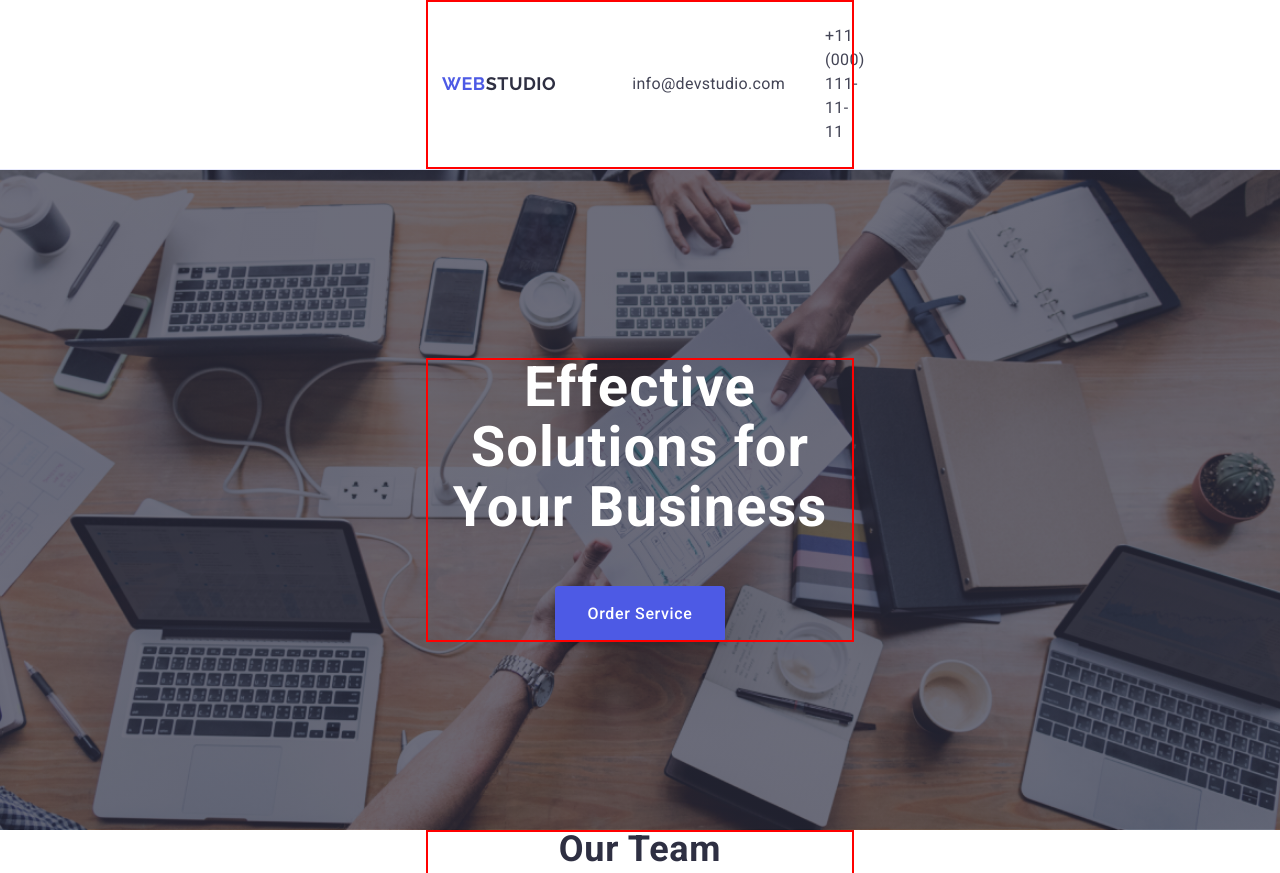
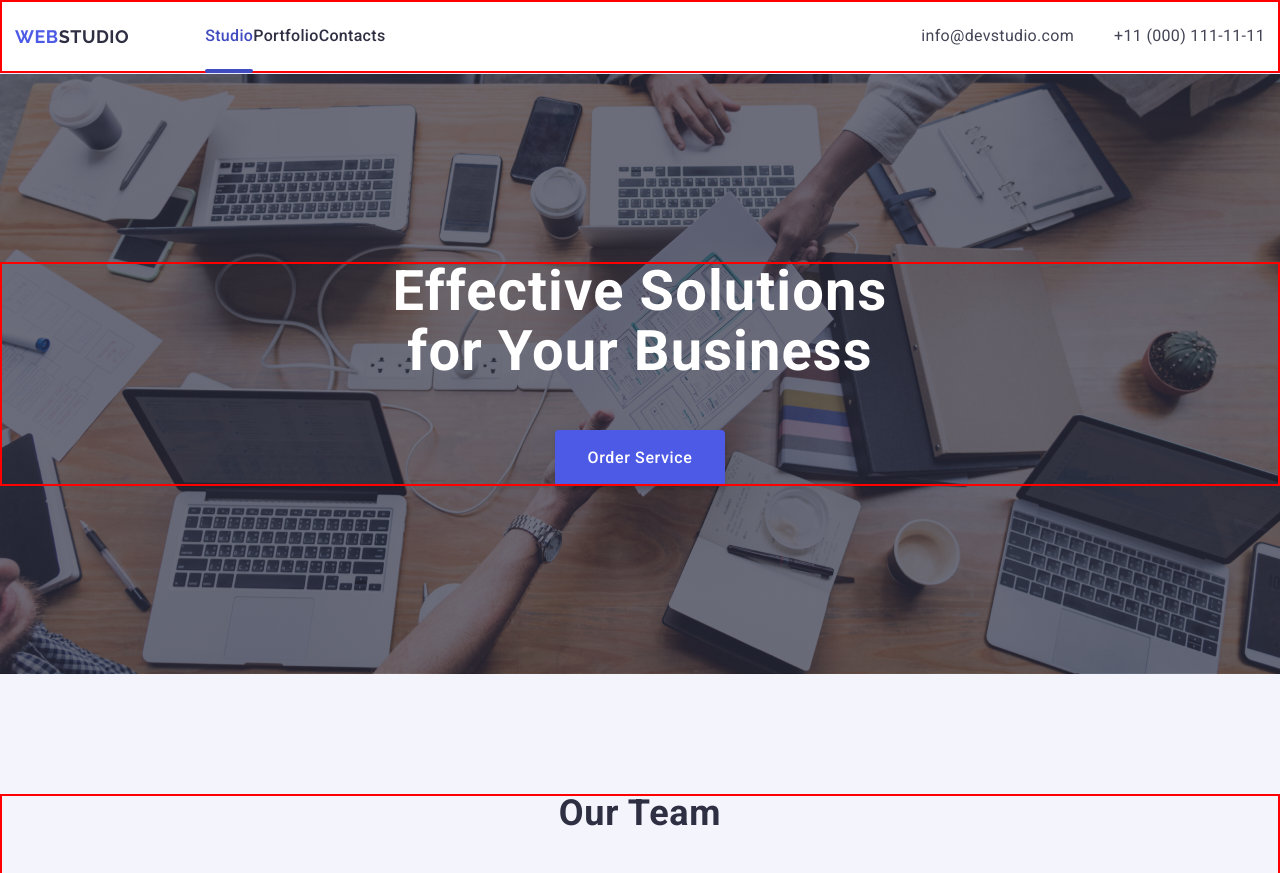
Before and after one commit to TatiYas/goit-markup-hw-06, a plain HTML site: page index.html in a window 1280 px wide. Shown: the top 873 px of the page. Drawn offline with nearby package versions, Linux system fonts and the light colour scheme.

Commit message:
Update 4

```diff
--- a/css/styles.css
+++ b/css/styles.css
@@ -65,7 +65,20 @@ img {
     padding: 0 15px 0 15px;
   }
 }
+/*header*/
 
+@media screen and (min-width: 768px) {
+  .header-container{
+    max-width: 768px;
+  }
+}
+
+@media screen and (min-width: 1158px) {
+  .header-container{
+    max-width: 1440px;
+    padding: 0 15px 0 15px;
+  }
+}
 .header-logo {
   color: #4d5ae5;
   font-family: Raleway, sans-serif;
@@ -88,11 +101,12 @@ img {
   display: flex;
   /*gap: 40px;08.01*/
 }
-@media screen and (min-width: 768px) {
-  .header-list {
-    display: none;
+@media screen and (max-width: 767.98px) {
+  .header-list
+   {
+      display: none;
+    }
   }
-}
 
 .header-item {
   align-items: center;
@@ -158,12 +172,18 @@ img {
   padding-top: 24px;
   padding-bottom: 24px;
 }
+
 .header-contacts-list {
   display: flex;
   gap: 40px;
   align-items: center;
-
 }
+@media screen and (max-width: 767.98px) {
+  .header-contacts-list
+   {
+      display: none;
+    }
+  }
 .header-contacts-link {
   color: #434455;
   line-height: 1.5;
@@ -261,7 +281,7 @@ img {
 }
 
 /*TABLET*/
-@media screen and (min-width: 768px) {
+@media screen and (min-width: 768.98px) {
   .hero {
     max-width: 768px;
     background-image: linear-gradient(
@@ -393,20 +413,18 @@ img {
   align-items: center;
   justify-content: center;
 }
-/*TABLET*/
 
-/*DESKTOP*/
 
 /*section 3*/
 
 /*MOBILE*/ /*TABLET*/
 
-/*.team {
+.team {
   padding: 96px 0;
   background-color: #f4f4fd;
-}*/
+}
 
-/*DESKTOP
+/*DESKTOP*/
 @media screen and (min-width: 1158px) {
   .team {
     padding: 120px 0;
@@ -414,6 +432,30 @@ img {
 }
 
 /*MOBILE*/
+.container {
+  min-width: 320px;
+  max-width: 428px;
+  margin-left: auto;
+  margin-right: auto;
+  padding: 0 16px 0 16px;
+  outline: 2px solid red;
+  outline-offset: -2px;
+}
+
+/*TABLET*/ /*DESKTOP*/
+
+@media screen and (min-width: 768px) {
+  .container{
+    max-width: 768px;
+  }
+}
+@media screen and (min-width: 1158px) {
+  .container{
+    max-width: 1440px;
+    padding: 0 15px 0 15px;
+  }
+}
+
 .title {
   min-width: 162px;
   color: #2e2f42;
@@ -428,7 +470,7 @@ img {
   margin-right: auto;
    margin-bottom: 79px;
 }
-/*TABLET*/ /*DESKTOP*/
+
 
 @media screen and (min-width: 768px) {
   .title {
@@ -448,6 +490,9 @@ img {
 }
 @media screen and (min-width: 768px) {
   .team-list {gap: 24px;}}
+
+  @media screen and (min-width: 1158px) {
+    .team-list {gap: 24px;}}
 
 .team-list:last-child {
   margin-right: 0px;
```
